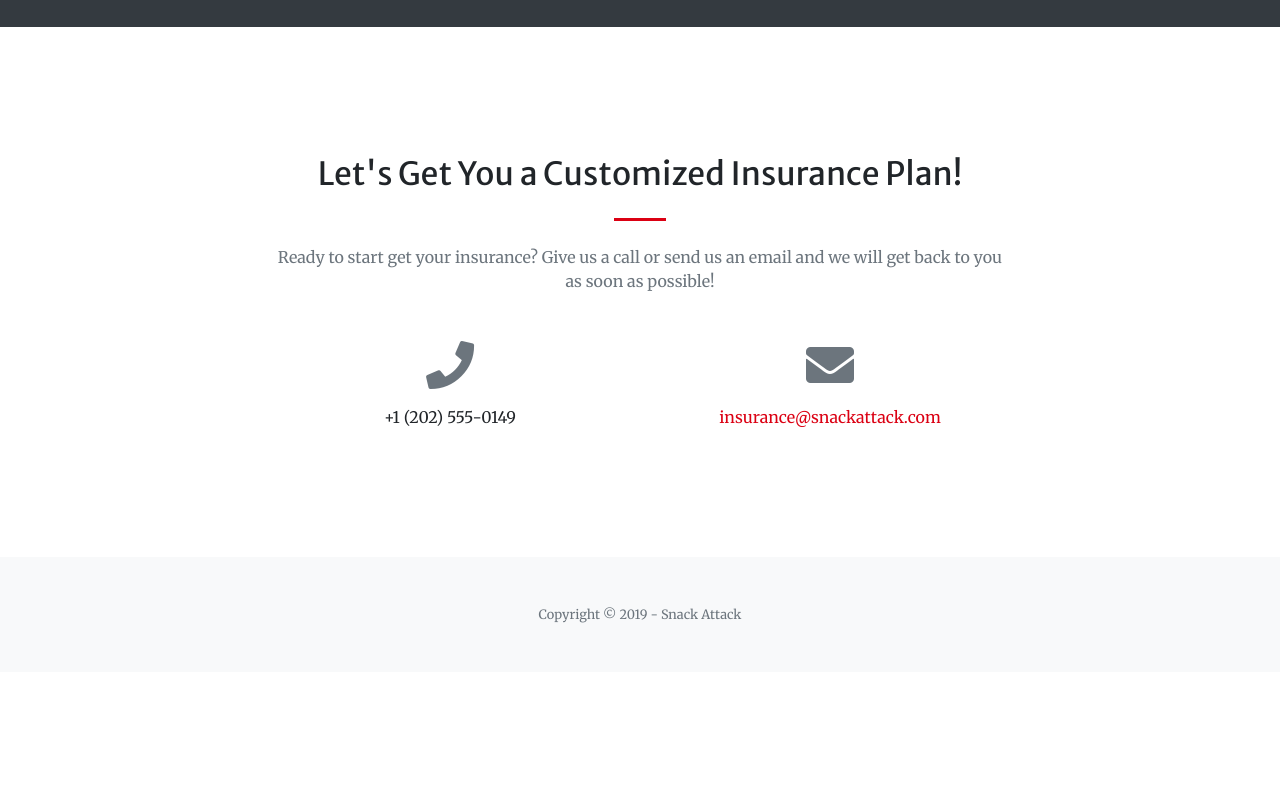
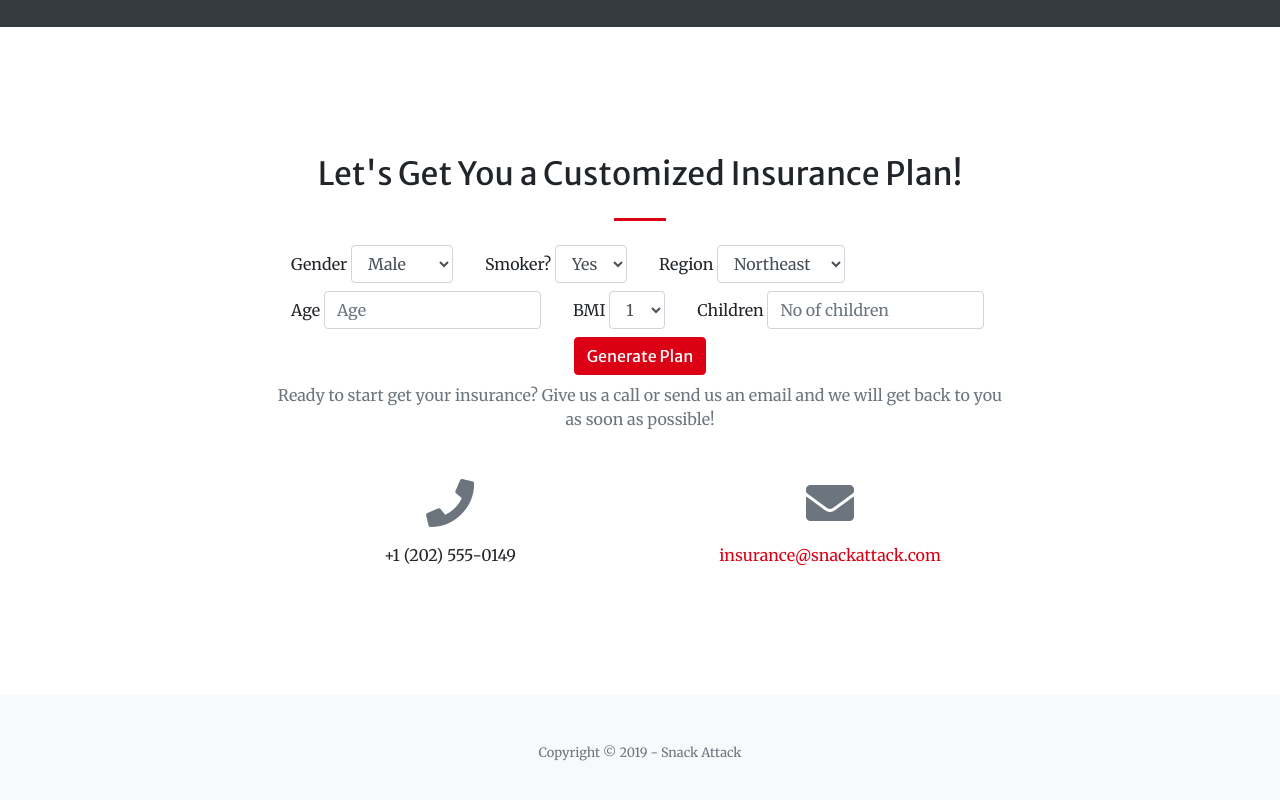
Before and after one commit to Keshav-Pandey/Heart-Risk-and-Insurance-Premium-Calculator, a website with bundled scripts: page Website/index.html in a window 1280 px wide. Shown: the part 7065-7865 px from the top of the page. Before the commit the page ends 7737 px from the top, so only its background shows below. Built offline with nearby package versions, Linux system fonts and the light colour scheme.

Commit message:
Add new form for insurance

```diff
--- a/Website/index.html
+++ b/Website/index.html
@@ -335,6 +335,52 @@
         <div class="col-lg-8 text-center">
           <h2 class="mt-0">Let's Get You a Customized Insurance Plan!</h2>
           <hr class="divider my-4">
+          <form class="form-inline">
+            <div class="form-group mx-sm-3 mb-2">
+              <label for="inputPassword2" >Gender&nbsp;</label>
+              <select class="form-control" id="genderi">
+                  <option selected>Male</option>
+                  <option>Female</option>
+              </select>
+            </div>
+            <div class="form-group mx-sm-3 mb-2">
+                <label for="inputPassword2" >Smoker?&nbsp;</label>
+                <select class="form-control" id="smoker">
+                    <option selected>Yes</option>
+                    <option>No</option>
+                </select>
+              </div>
+            <div class="form-group mx-sm-3 mb-2">
+                <label for="inputPassword2">Region&nbsp;</label>
+                <select class="form-control" id="region">
+                    <option selected>Northeast</option>
+                    <option>Northwest</option>
+                    <option>Southeast</option>
+                    <option>Southwest</option>
+                </select>
+              </div>
+            <div class="form-group mx-sm-3 mb-2">
+                <label for="Age">Age&nbsp;</label>
+                <input type="text" class="form-control" id="age" placeholder="Age">
+            </div>
+            <div class="form-group mx-sm-3 mb-2">
+              <label for="Age">BMI&nbsp;</label>
+              <select class="form-control" id="bmi">
+                  <option>1</option>
+                  <option>2</option>
+                  <option>3</option>
+                  <option>4</option>
+                  <option>5</option>
+                  <option>6</option>
+                  <option>7</option>
+              </select>
+            </div>
+            <div class="form-group mx-sm-3 mb-2">
+                <label for="BMI">Children&nbsp;</label>
+                <input type="text" class="form-control" id="child" placeholder="No of children">
+              </div>
+          </form>
+          <button class="btn btn-primary mb-2" onclick="plan()">Generate Plan</button>
           <p class="text-muted mb-5">Ready to start get your insurance? Give us a call or send us an email and we will get back to you as soon as possible!</p>
         </div>
       </div>
@@ -376,6 +422,8 @@
   <!-- Gauge Chart -->
   <script src="https://bernii.github.io/gauge.js/dist/gauge.min.js"></script>
 
+  <script src="js/data.min.js"></script>
+
 </body>
 
 </html>
```
